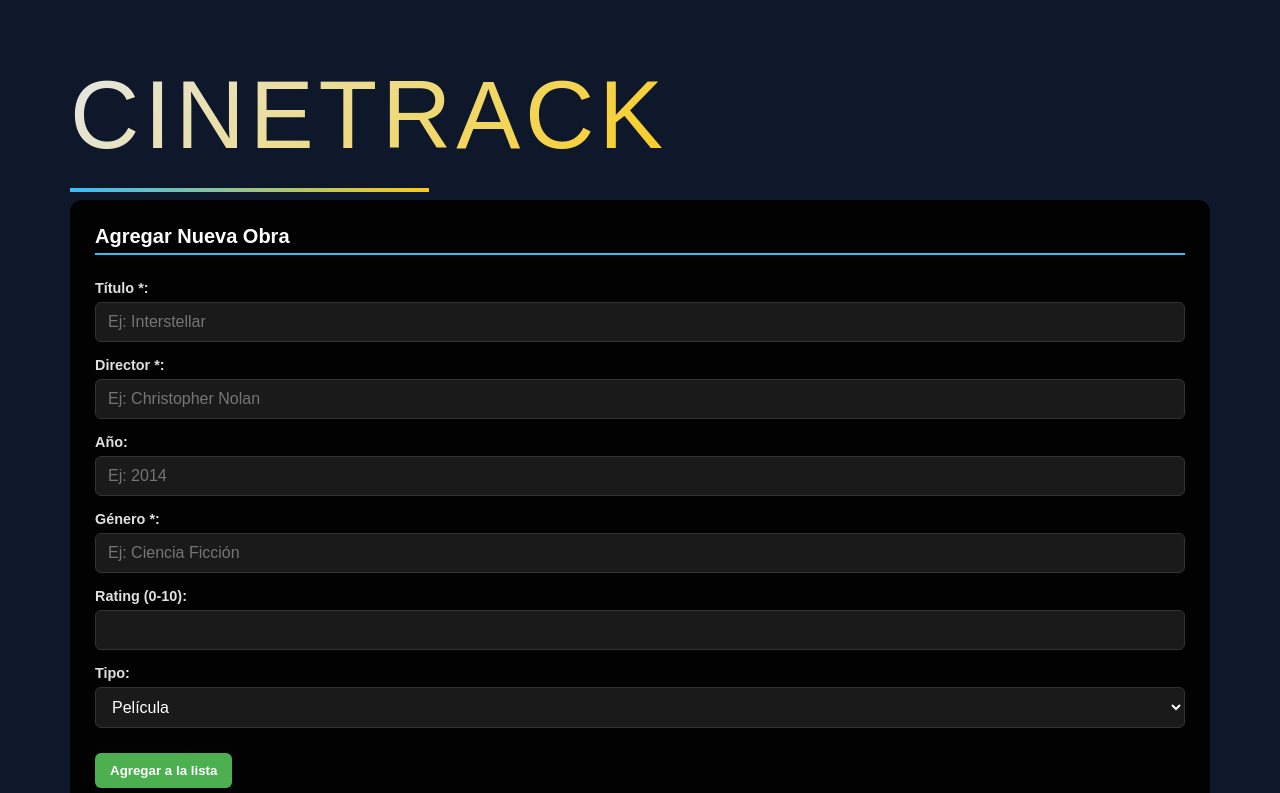
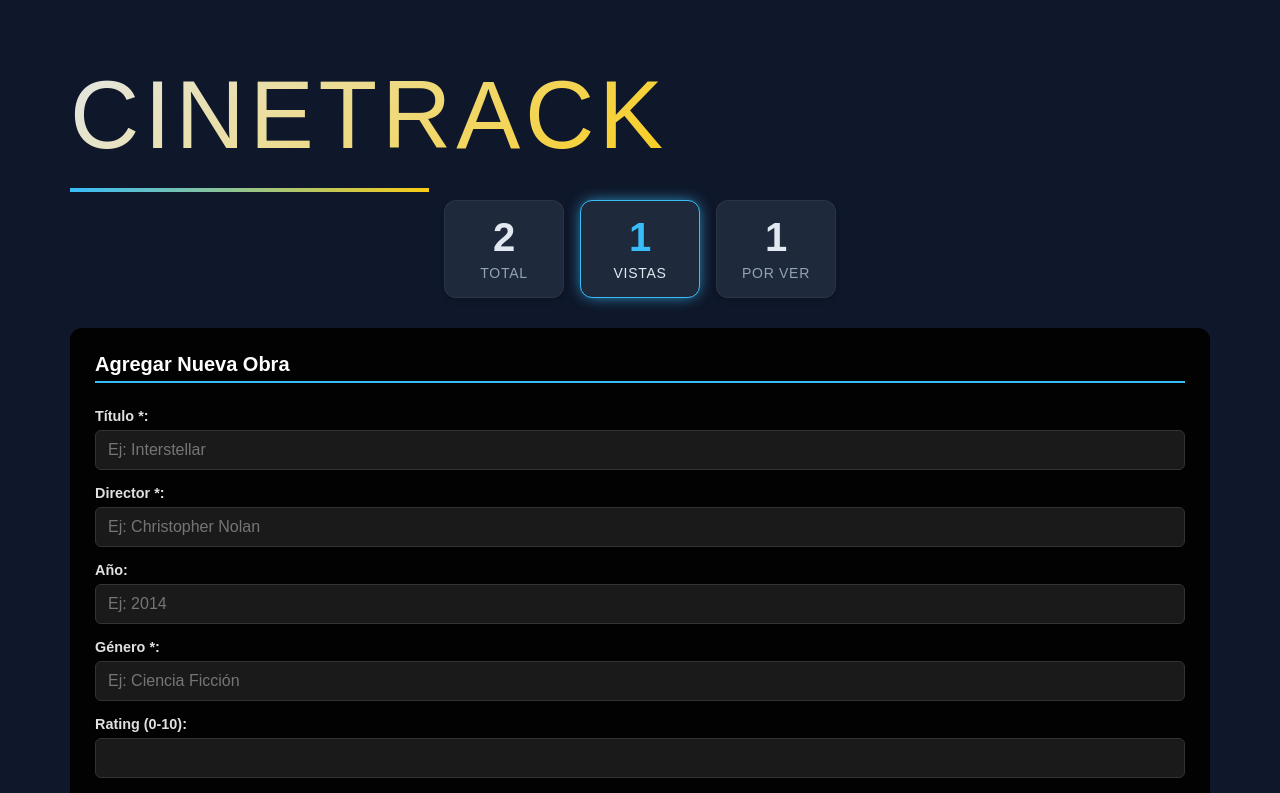
Before and after one commit to mateoalday/PeliculasReact, a React (Vite) app: page / in a window 1280 px wide. Shown: the top 793 px of the page. Built offline with nearby package versions, Linux system fonts and the light colour scheme.

Commit message:
Counter y su padre stats panel

```diff
--- /dev/null
+++ b/src/Components/Counter/Counter.jsx
@@ -0,0 +1,13 @@
+import React from 'react';
+import styles from './Counter.module.css';
+
+const Counter = ({ label, count, accent = false }) => {
+  return (
+    <div className={`${styles.counter} ${accent ? styles.accent : ''}`}>
+      <span className={styles.count}>{count}</span>
+      <span className={styles.label}>{label}</span>
+    </div>
+  );
+};
+
+export default Counter;
--- /dev/null
+++ b/src/Components/Counter/Counter.module.css
@@ -0,0 +1,40 @@
+.counter {
+  background-color: var(--color-card);
+  padding: var(--spacing-md);
+  border-radius: var(--radius-lg);
+  display: flex;
+  flex-direction: column;
+  align-items: center;
+  justify-content: center;
+  min-width: 120px;
+  box-shadow: 0 4px 6px -1px rgb(0 0 0 / 0.1), 0 2px 4px -2px rgb(0 0 0 / 0.1);
+  border: 1px solid rgba(255, 255, 255, 0.05);
+}
+
+.counter.accent {
+  border-color: var(--color-accent);
+  box-shadow: 0 0 15px -3px var(--color-accent);
+}
+
+.count {
+  font-size: 2.5rem;
+  font-weight: bold;
+  color: var(--color-text);
+  margin-bottom: var(--spacing-sm);
+  line-height: 1;
+}
+
+.accent .count {
+  color: var(--color-accent);
+}
+
+.label {
+  font-size: 0.875rem;
+  color: var(--color-text-muted);
+  text-transform: uppercase;
+  letter-spacing: 0.05em;
+}
+
+.accent .label {
+  color: var(--color-text);
+}
--- /dev/null
+++ b/src/Components/StatsPanel/StatsPanel.jsx
@@ -0,0 +1,19 @@
+import React from 'react';
+import Counter from '../Counter/Counter.jsx';
+import styles from './StatsPanel.module.css';
+
+const StatsPanel = ({ peliculas = [] }) => {
+  const totalItems = peliculas.length;
+  const peliculasVistas = peliculas.filter(pelicula => pelicula.visto).length;
+  const peliculasPorVer = totalItems - peliculasVistas;
+
+  return (
+    <div className={styles.statsContainer}>
+      <Counter label="Total" count={totalItems} />
+      <Counter label="Vistas" count={peliculasVistas} accent={true} />
+      <Counter label="Por ver" count={peliculasPorVer} />
+    </div>
+  );
+};
+
+export default StatsPanel;
--- /dev/null
+++ b/src/Components/StatsPanel/StatsPanel.module.css
@@ -0,0 +1,7 @@
+.statsContainer {
+  display: flex;
+  gap: var(--spacing-md, 16px);
+  justify-content: center;
+  margin-bottom: var(--spacing-lg, 30px);
+  flex-wrap: wrap;
+}
--- a/src/pages/Home/Home.jsx
+++ b/src/pages/Home/Home.jsx
@@ -3,6 +3,7 @@ import Titulo from "../../components/Titulo/Titulo.jsx";
 import MediaList from "../../components/MediaList/MediaList.jsx";
 import styles from "./Home.module.css";
 import MediaForm from '../../components/MediaForm/MediaForm.jsx';
+import StatsPanel from '../../Components/StatsPanel/StatsPanel.jsx';
 
 const Home = () => {
   const [peliculas, setPeliculas] = useState([]);
@@ -111,6 +112,8 @@ const Home = () => {
     <div className={styles.container}>
       <Titulo>CineTrack</Titulo>
 
+      <StatsPanel peliculas={peliculas} />
+
       <MediaForm
         editingMedia={editando}
         onSubmit={handleSubmit}
```
Also changed, not shown: public/index.html (added, +20 -0 lines).
